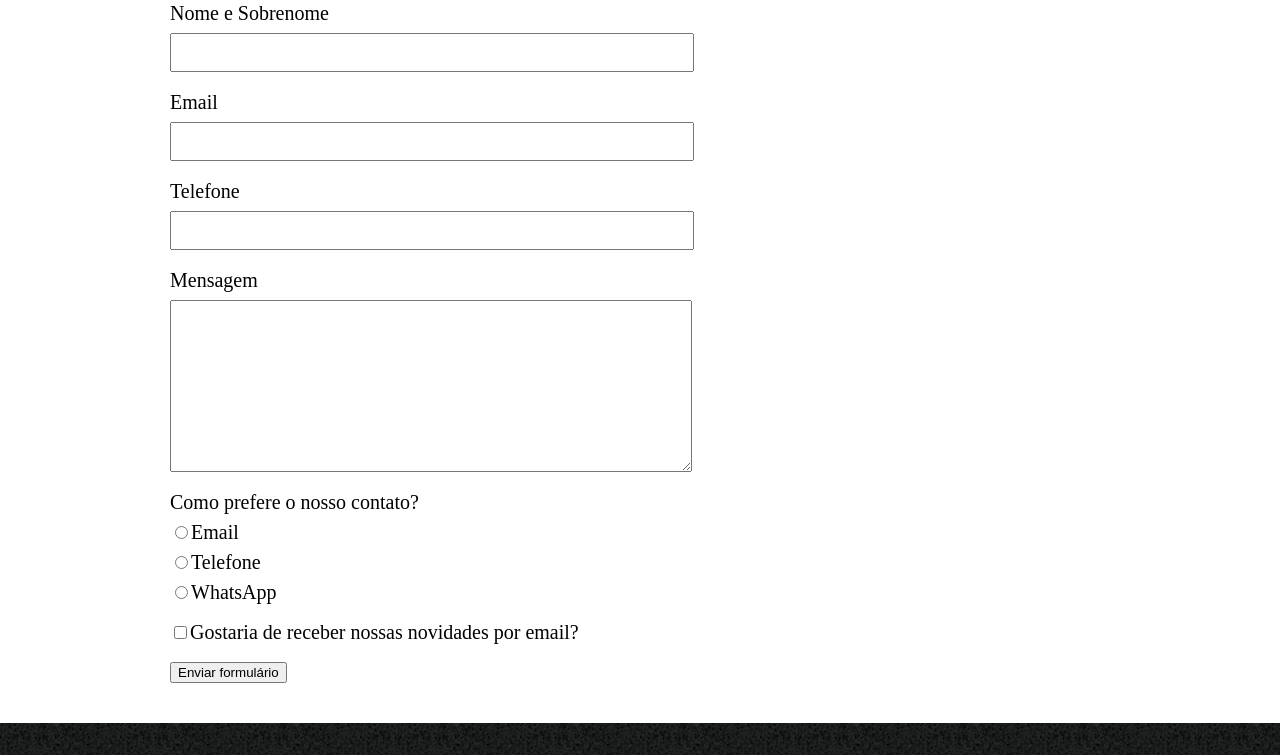
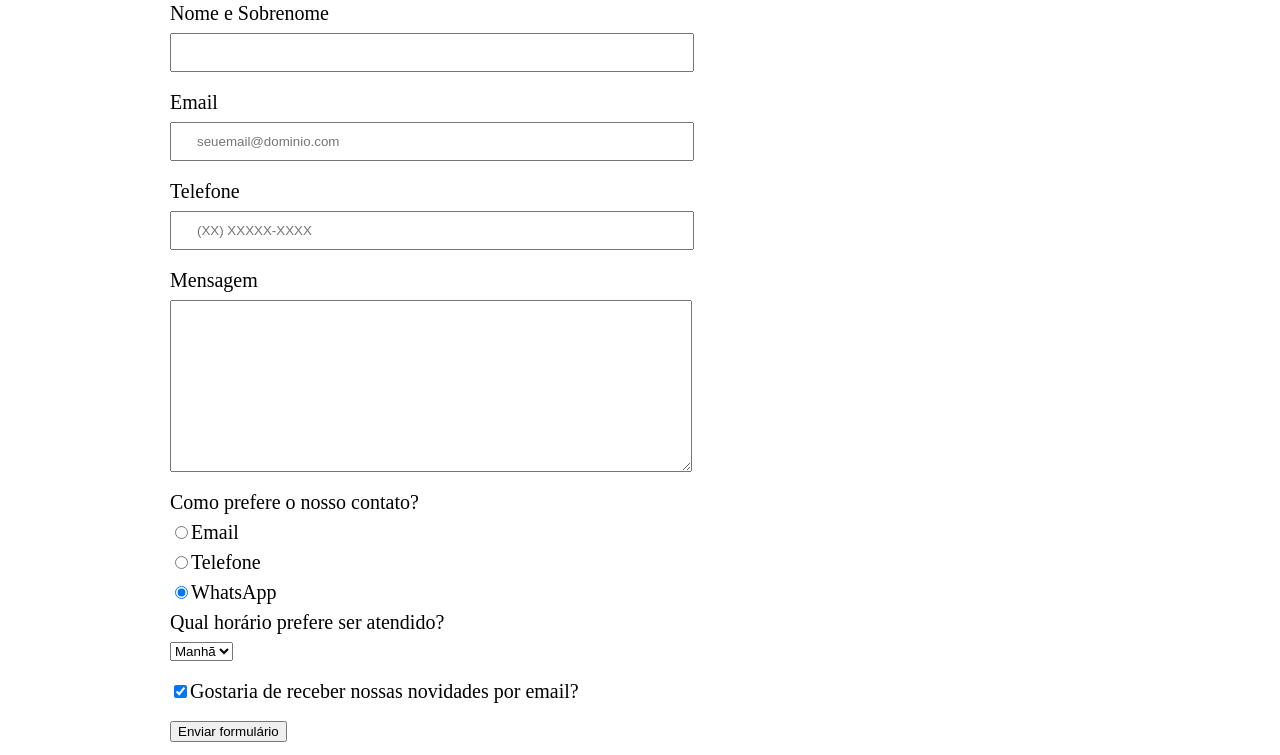
Before and after one commit to Megsofia/primeiro-repositorio, a plain HTML site: page contato.html in a window 1280 px wide. Shown: the part 330-1085 px from the top of the page. Drawn offline with Linux system fonts and the light colour scheme.

Commit message:
Add files via upload

```diff
--- a/contato.html
+++ b/contato.html
@@ -25,16 +25,16 @@
         <main>
             <form>
                 <label for="nomesobrenome">Nome e Sobrenome</label>
-                <input type="text" id="nomesobrenome" class="input-padrao">
+                <input type="text" id="nomesobrenome" class="input-padrao" required>
 
                 <label for="email">Email</label>
-                <input type="text" id="email" class="input-padrao">
+                <input type="email" id="email" class="input-padrao" required placeholder="seuemail@dominio.com">
 
                 <label for="telefone">Telefone</label>
-                <input type="text" id="telefone" class="input-padrao">
+                <input type="tel" id="telefone" class="input-padrao" required placeholder="(XX) XXXXX-XXXX">
 
                 <label for="mensagem">Mensagem</label>
-                <textarea cols="30" rows="10"id="mensagem" class="input-padrao"></textarea>
+                <textarea cols="30" rows="10"id="mensagem" class="input-padrao" required></textarea>
 
                 <div>
                      <p>Como prefere o nosso contato?</p>
@@ -43,12 +43,19 @@
 
                      <label for="radio-telefone"><input type="radio" name="contato" value="telefone" id="radio-telefone">Telefone</label>
 
-                     <label for="radio-whatsapp"><input type="radio" name="contato "value="whatsapp" id="radio-whatsapp">WhatsApp</label>
-
+                     <label for="radio-whatsapp"><input type="radio" name="contato "value="whatsapp" id="radio-whatsapp" checked>WhatsApp</label>
                 </div>
 
+                <div>
+                     <p>Qual horário prefere ser atendido?</p>
+                       <select>
+                         <option>Manhã</option>
+                         <option>Tarde</option>
+                         <option>Noite</option>
+                       </select>
+                </div>
 
-                <label class="checkbox"> <input type="checkbox">Gostaria de receber nossas novidades por email?</label>
+                <label class="checkbox"> <input type="checkbox" checked>Gostaria de receber nossas novidades por email?</label>
 
                 <input type="submit" value="Enviar formulário">
             </form>
--- a/style.css
+++ b/style.css
@@ -102,6 +102,7 @@ form label, form p {
     margin: 0 0 20px;
     padding: 10px 25px;
     width: 50%;
+
 }
 .checkbox {
     margin: 20px 0;
```
